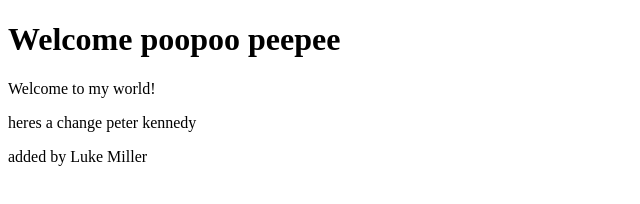
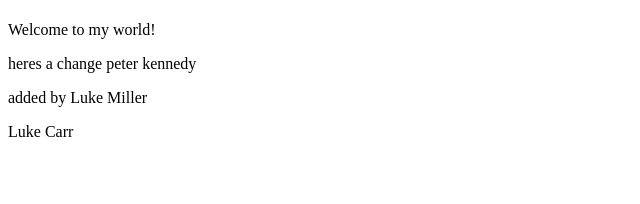
Before and after one commit to lcarr6/isfall25grp210, a plain HTML site: page index.html in a window 1280 px wide. Shown: the whole page, without its empty margins (0-640 px from the left). Drawn offline with Linux system fonts and the light colour scheme.

Commit message:
updated file removed bad language

```diff
--- a/index.html
+++ b/index.html
@@ -3,13 +3,15 @@
 <head>
     <meta charset="UTF-8">
     <meta name="viewport" content="width=device-width, initial-scale=1.0">
-    <title>Poopoo Peepee</title>
+    <title></title>
 </head>
 <body>
-    <h1>Welcome poopoo peepee</h1>
+    <h1></h1>
    <p>Welcome to my world!</p>
    <p>heres a change peter kennedy</p>
    <p>added by Luke Miller</p>
+   <p>Luke Carr</p>
+
    <script>
    alert("Danger will robinson");
     </script>
```
